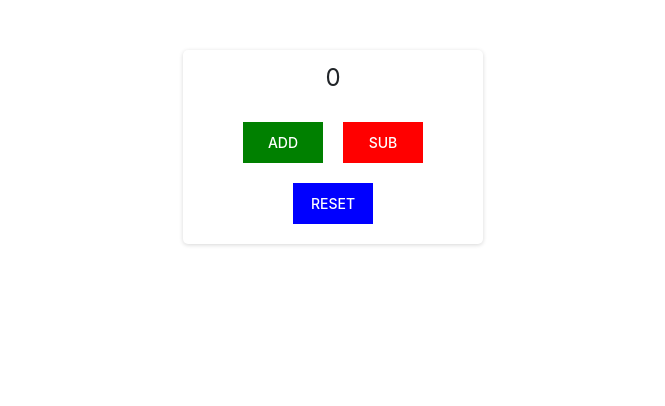
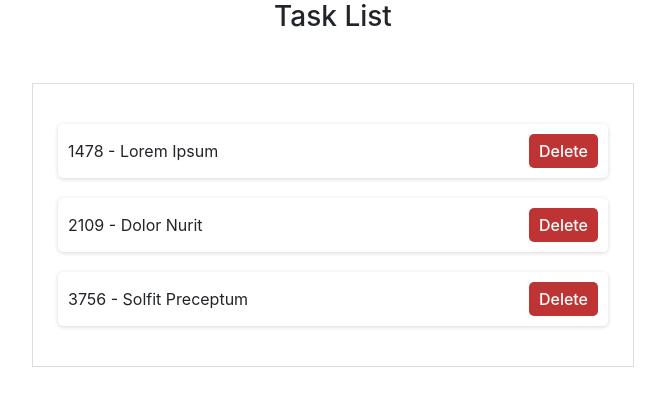
Before and after one commit to brndn-gnzls/react-playground, a React (Create React App) app: page / in a window 1280 px wide. Shown: the top 406 px of the page, without its empty margins (307-972 px from the left). Built offline with nearby package versions, Linux system fonts and the light colour scheme; the HTML template or start-up script is replaced by a standard one.

Commit message:
Initial commit

```diff
--- a/src/App.css
+++ b/src/App.css
@@ -1,41 +1,118 @@
-.App {
+.App{
     text-align: center;
-}
+  }
 
-p {
-    font-size: 24px;
-}
+  a{
+    text-decoration: none;
+    color: #000000;
+  }
 
-.box {
-    max-width: 300px;
+  h1{
+    font-size: 28px;
+    text-align: center;
+    margin: 20px;
+  }
+
+  header {
+    display: flex;
+    justify-content: space-between;
+    align-items: center;
+    height: 50px;
+    align-items: center;
+    max-width: 1000px;
+    margin: auto;
+    border-bottom: 1px solid #d7d7d7;
+    font-size: 18px;
+    padding: 0px 10px;
+  }
+
+  img{
+    max-width: 40px;
+  }
+
+  ul{
+    max-width: 600px;
     margin: 50px auto;
+    padding: 20px;
+    box-shadow: rgba(0, 0, 0, 0.02) 0px 1px 3px 0px, rgba(27, 31, 35, 0.15) 0px 0px 0px 1px;
+  }
+
+  li{
+    font: 16px;
+    list-style: none;
+    margin: 20px 5px;
+    box-shadow: rgba(0, 0, 0, 0.16) 0px 1px 4px;
     border-radius: 5px;
     padding: 10px;
-    box-shadow: rgba(0, 0, 0, .16) 0 1px 4px;
-}
+    display: flex;
+    justify-content: space-between;
+    align-items: center;
+  }
 
-button {
-    padding: 10px;
+  li.completed{
+    box-shadow: rgb(62, 150, 0) 0px 1px 4px;
+  }
+
+  li.incomplete{
+    box-shadow: rgba(135, 20, 0, 0.689) 0px 1px 4px;
+  }
+
+  button.delete{
+    border: 0px;
+    border-radius: 5px;
+    background-color: #be3434;
+    color: #FFFFFF;
+    padding: 5px 10px;
+    cursor: pointer;
+  }
+
+  button.trigger{
+    border: 0px;
+    border-radius: 5px;
+    background-color: #0F3460;
+    color: #FFFFFF;
+    padding: 5px 10px;
+    cursor: pointer;
+  }
+
+  .box{
+    width: 400px;
+    margin: 20px auto;
+    box-shadow: rgba(0, 0, 0, 0.16) 0px 1px 4px;
+    padding: 20px 5px;
+    border: 0px;
+    border-radius: 5px;
+  }
+
+  .box.success{
+    background-color: #baffbf;
+  }
+
+  .box.alert{
+    background-color: #ffb4b4;
+  }
+
+  .box.warning{
+    background-color: #FFDEB4;
+  }
+
+  .box p{
     margin: 10px;
+  }
+
+  .box p.title{
+    font-size: 20px;
+  }
+
+  .box p.description{
     font-size: 14px;
-    color: white;
-    width: 80px;
-}
+  }
 
-button.add {
-    background-color: green;
+  .hidden{
+    display: none;
+  }
+
+  button {
     border: 0;
     font-weight: 500;
-}
-
-button.sub {
-    background-color: red;
-    border: 0;
-    font-weight: 500;
-}
-
-button.res {
-    background-color: blue;
-    border: 0;
-    font-weight: 500;
-}
+  }
--- a/src/App.js
+++ b/src/App.js
@@ -2,31 +2,36 @@
 import './App.css';
 
 const App = () => {
-    let [count, setCount] = useState(0)
-
-    const handleIncrement = () => {
-        setCount(count + 1)
-    }
-
-    const handleDecrement = () => {
-        if (count > 0) {
-            setCount(count - 1);
-        }
-    }
-
-    const handleReset = () => {
-        setCount(0)
-    }
+    const [tasks, setTasks] = useState([
+        {
+            id: 1478,
+            name: "Lorem Ipsum",
+            completed: true
+        },
+        {
+            id: 2109,
+            name: "Dolor Nurit",
+            completed: false
+        },
+        {
+            id: 3756,
+            name: "Solfit Preceptum",
+            completed: true
+        },
+    ])
 
     return (
         <>
             <div className="App">
-                <div className='box'>
-                    <p>{count}</p>
-                    <button className="add" onClick={handleIncrement}>ADD</button>
-                    <button className="sub" onClick={handleDecrement}>SUB</button>
-                    <button className="res" onClick={handleReset}>RESET</button>
-                </div>
+                <h3>Task List</h3>
+                <ul>
+                    { tasks.map((task) => (
+                        <li key={task.id}>
+                            <span>{task.id} - {task.name}</span>
+                            <button className='delete'>Delete</button>
+                        </li>
+                    ))}
+                </ul>
             </div>
         </>
     )
```
